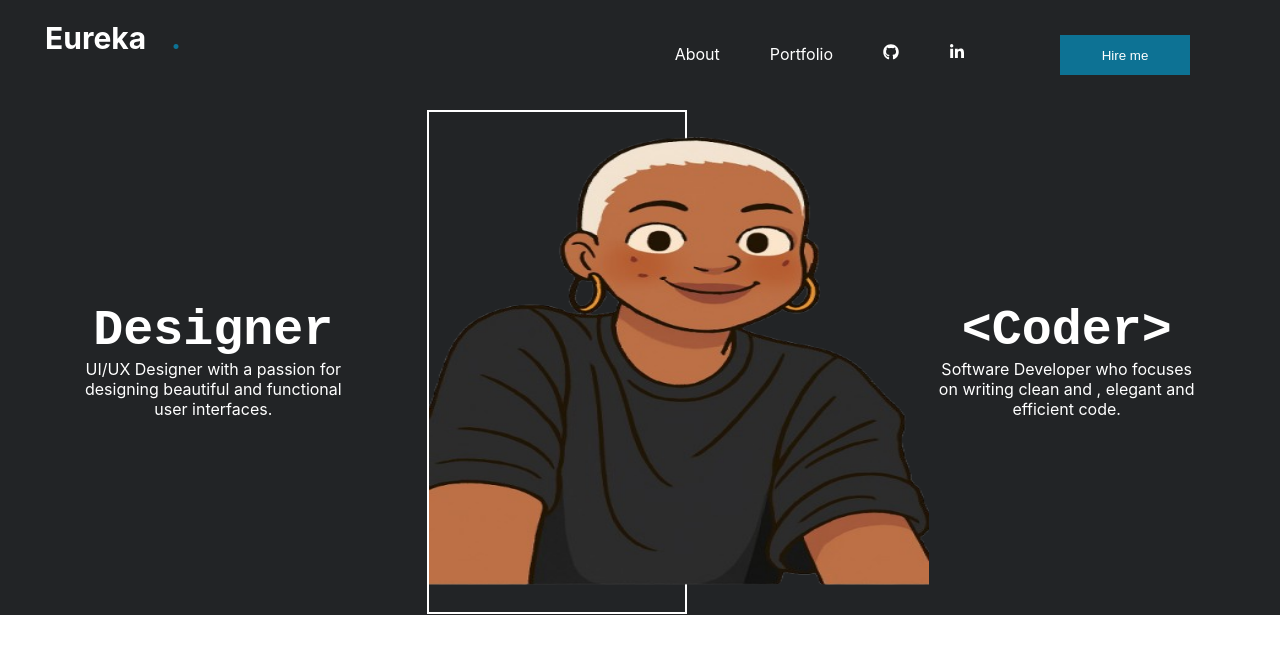
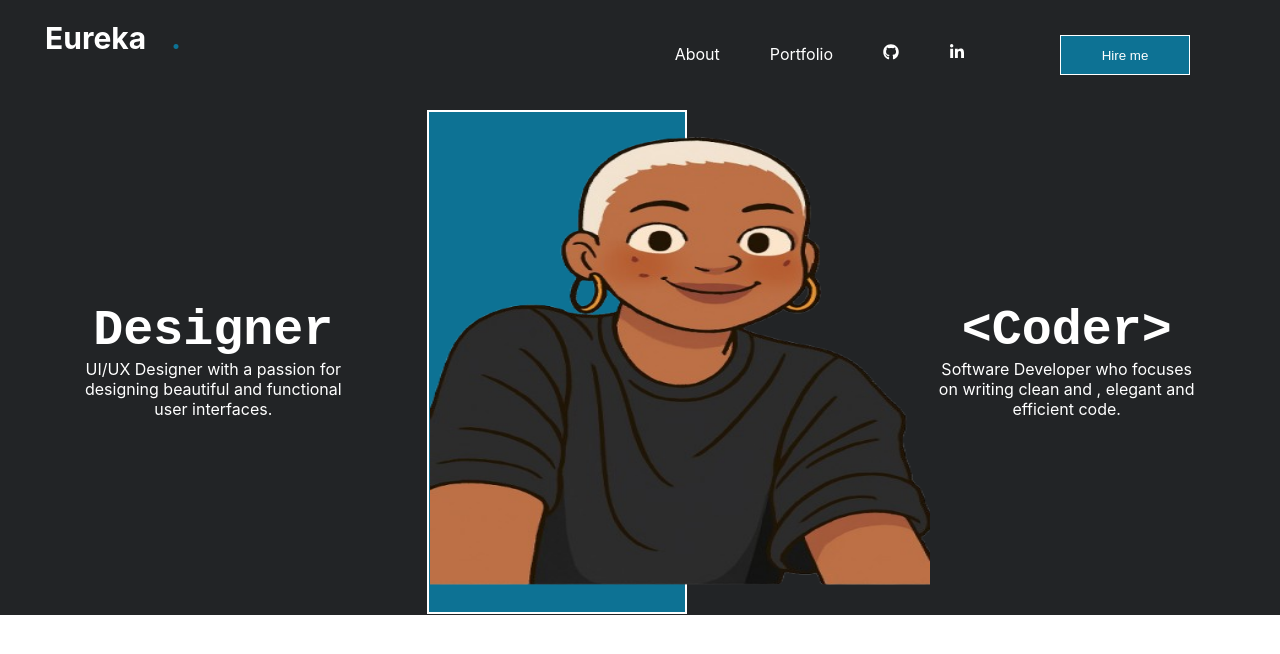
Before and after one commit to eureka03/Portfolio, a React (Create React App) app: page / in a window 1280 px wide. Shown: the top 654 px of the page. Built offline with nearby package versions, Linux system fonts and the light colour scheme.

Commit message:
changes added

```diff
--- a/src/Components/Homepage.css
+++ b/src/Components/Homepage.css
@@ -37,6 +37,7 @@ button{
     background-color:rgb(13, 114, 148);
     border:none;
     cursor:pointer;
+    border:1px solid white;
 }
 .text-content{
 
@@ -49,7 +50,7 @@ button{
     height:500px;
     margin-left:50px;
     padding:0;
-    left:379px;
+    left:379.7px;
     position:absolute;
     bottom:0px;
     top:110px;
@@ -62,5 +63,6 @@ button{
     width:60%;
     padding-bottom:0;
     border:2px solid white;
+    background-color:rgb(13, 114, 148);
 
 }
--- a/src/Components/Navbar.css
+++ b/src/Components/Navbar.css
@@ -13,6 +13,7 @@ a{
     margin:25px;
     text-decoration: none;
     color:white;
+
 }
 .dot{
     color:rgb(13, 114, 148);
```
